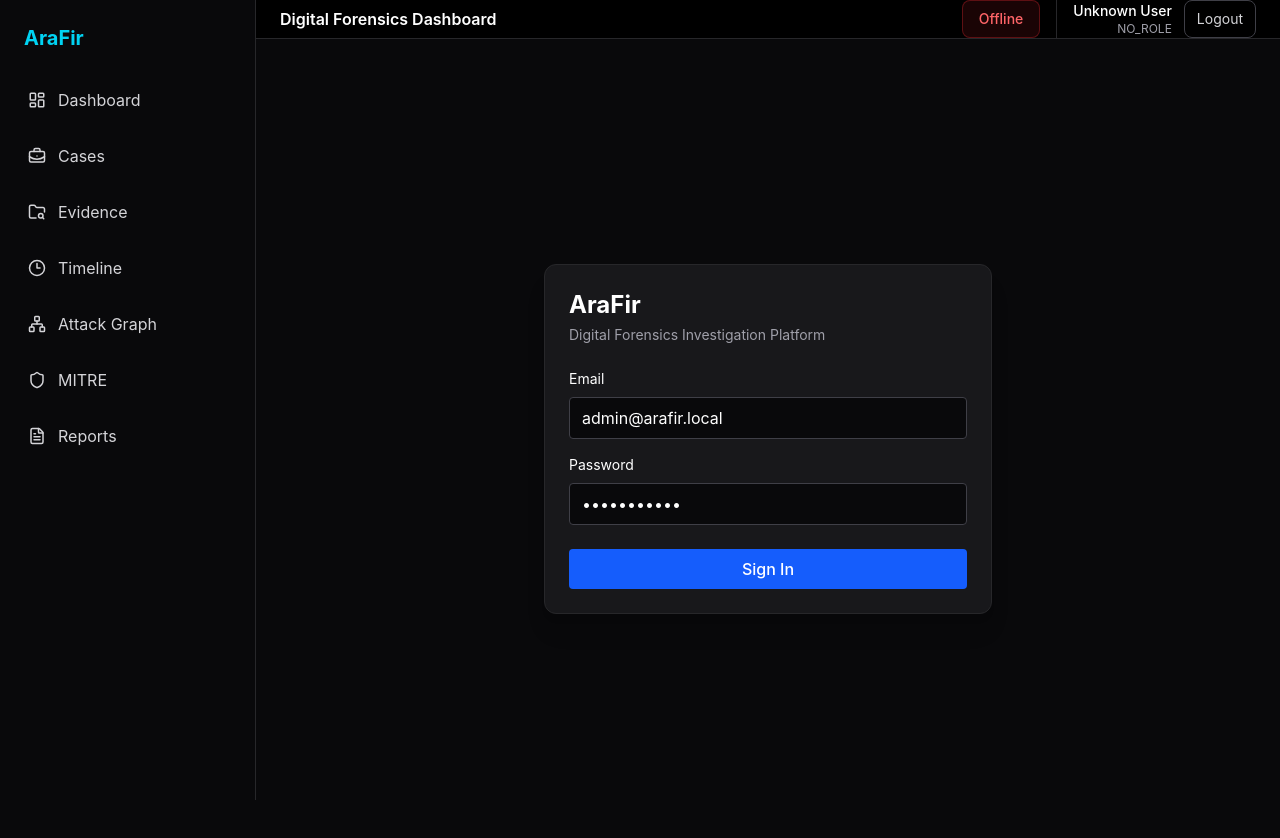
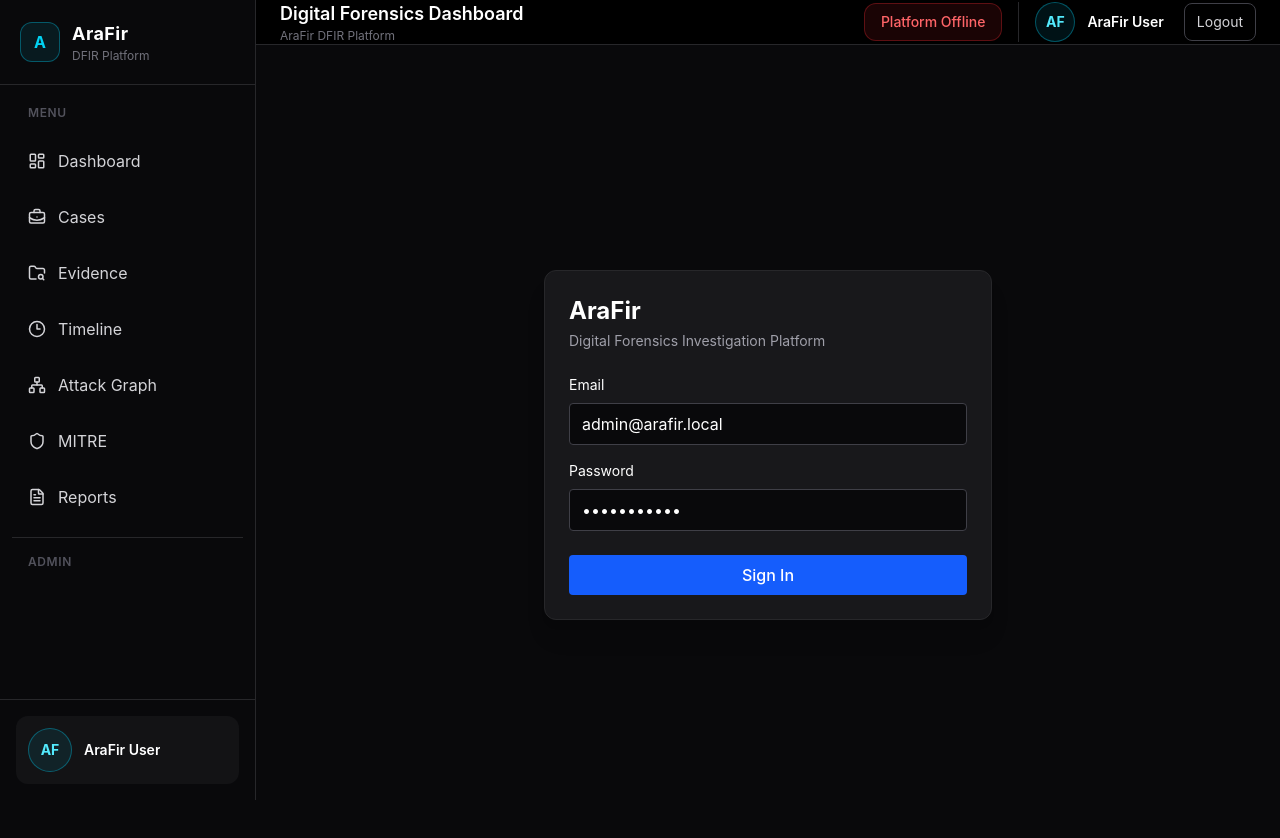
Before and after one commit to bay-ar4fah/AraFir, a React (Vite) app in the folder frontend/: page /login in a window 1280 px wide. Shown: the top 838 px of the page. Built offline with nearby package versions, Linux system fonts and the light colour scheme; no server answers.

Commit message:
Frontend: Redesign 3

```diff
--- a/frontend/src/components/Navbar/Navbar.tsx
+++ b/frontend/src/components/Navbar/Navbar.tsx
@@ -9,6 +9,11 @@ import {
 } from "../../services/statusService";
 
 import { useAuth } from "../../context/AuthContext";
+
+import {
+  formatRoleLabel,
+  getInitials,
+} from "../../utils/roleUtils";
 
 export default function Navbar() {
   const { user, logout } = useAuth();
@@ -41,18 +46,43 @@ export default function Navbar() {
     return () => clearInterval(interval);
   }, []);
 
+  const displayRole =
+    user?.roleLabel ||
+    formatRoleLabel(user?.role ?? "");
+
+  const initials =
+    getInitials(user?.name);
+
   return (
-    <header className="h-16 border-b border-zinc-800 flex items-center justify-between px-6 bg-black text-white">
-      <h1 className="font-semibold">
-        Digital Forensics Dashboard
-      </h1>
+    <header
+      className="
+        h-16
+        border-b
+        border-zinc-800
+        flex
+        items-center
+        justify-between
+        px-6
+        bg-black
+        text-white
+      "
+    >
+      <div>
+        <h1 className="font-semibold text-lg">
+          Digital Forensics Dashboard
+        </h1>
+
+        <p className="text-xs text-zinc-500">
+          AraFir DFIR Platform
+        </p>
+      </div>
 
       <div className="flex items-center gap-4">
         <div
           className={`
             px-4
             py-2
-            rounded-lg
+            rounded-xl
             border
             text-sm
             font-medium
@@ -64,7 +94,9 @@ export default function Navbar() {
           `}
         >
           {isOffline ? (
-            <span>Offline</span>
+            <span>
+              Platform Offline
+            </span>
           ) : (
             <div className="flex items-center gap-3">
               <span>
@@ -76,30 +108,64 @@ export default function Navbar() {
               </span>
 
               <span>
-                Cases: {status?.casesCount ?? 0}
+                Cases:{" "}
+                {status?.casesCount ?? 0}
               </span>
 
               <span>
-                Evidence: {status?.evidenceCount ?? 0}
+                Evidence:{" "}
+                {status?.evidenceCount ?? 0}
               </span>
             </div>
           )}
         </div>
 
         <div className="flex items-center gap-3 border-l border-zinc-800 pl-4">
+          <div
+            className="
+              h-10
+              w-10
+              rounded-full
+              border
+              border-cyan-500/40
+              bg-cyan-500/10
+              flex
+              items-center
+              justify-center
+              text-sm
+              font-bold
+              text-cyan-300
+            "
+          >
+            {initials}
+          </div>
+
           <div className="text-right text-sm">
-            <div className="font-medium text-white">
-              {user?.name ?? "Unknown User"}
-            </div>
+            <p className="font-semibold text-white">
+              {user?.name ??
+                "AraFir User"}
+            </p>
 
-            <div className="text-xs text-zinc-400">
-              {user?.role ?? "NO_ROLE"}
-            </div>
+            <p className="text-xs text-cyan-400">
+              {displayRole}
+            </p>
           </div>
 
           <button
             onClick={logout}
-            className="rounded-lg border border-zinc-700 px-3 py-2 text-sm text-zinc-300 hover:bg-zinc-800 hover:text-white"
+            className="
+              ml-2
+              rounded-lg
+              border
+              border-zinc-700
+              px-3
+              py-2
+              text-sm
+              text-zinc-300
+              hover:bg-zinc-800
+              hover:text-white
+              transition
+            "
           >
             Logout
           </button>
--- a/frontend/src/components/Sidebar/Sidebar.tsx
+++ b/frontend/src/components/Sidebar/Sidebar.tsx
@@ -11,7 +11,14 @@ import {
 } from "lucide-react";
 
 import { NavLink } from "react-router-dom";
+
 import PermissionGuard from "../Auth/PermissionGuard";
+import { useAuth } from "../../context/AuthContext";
+
+import {
+  formatRoleLabel,
+  getInitials,
+} from "../../utils/roleUtils";
 
 const menu = [
   {
@@ -52,13 +59,40 @@ const menu = [
 ];
 
 export default function Sidebar() {
+  const { user } = useAuth();
+
+  const displayRole =
+    user?.roleLabel ||
+    formatRoleLabel(user?.role ?? "");
+
+  const initials =
+    getInitials(user?.name);
+
   return (
-    <aside className="w-64 bg-zinc-950 border-r border-zinc-800">
-      <div className="p-6 text-xl font-bold text-cyan-400">
-        AraFir
+    <aside className="h-screen w-64 bg-zinc-950 border-r border-zinc-800 flex flex-col">
+      <div className="px-5 py-5 border-b border-zinc-800">
+        <div className="flex items-center gap-3">
+          <div className="h-10 w-10 rounded-xl border border-cyan-500/40 bg-cyan-500/10 flex items-center justify-center text-cyan-400 font-bold">
+            A
           </div>
 
-      <nav className="space-y-2 px-3">
+          <div>
+            <h1 className="text-lg font-bold tracking-wide text-white">
+              AraFir
+            </h1>
+
+            <p className="text-xs text-zinc-500">
+              DFIR Platform
+            </p>
+          </div>
+        </div>
+      </div>
+
+      <nav className="flex-1 space-y-2 px-3 py-5 overflow-y-auto">
+        <p className="px-4 pb-2 text-xs font-semibold uppercase tracking-wider text-zinc-600">
+          Menu
+        </p>
+
         {menu.map((item) => (
           <NavLink
             key={item.name}
@@ -85,6 +119,11 @@ export default function Sidebar() {
           </NavLink>
         ))}
 
+        <div className="pt-4 mt-4 border-t border-zinc-800">
+          <p className="px-4 pb-2 text-xs font-semibold uppercase tracking-wider text-zinc-600">
+            Admin
+          </p>
+
           <PermissionGuard permission="user:manage">
             <NavLink
               to="/users"
@@ -109,6 +148,7 @@ export default function Sidebar() {
               <span>User Management</span>
             </NavLink>
           </PermissionGuard>
+
           <PermissionGuard permission="audit:read">
             <NavLink
               to="/audit"
@@ -133,7 +173,26 @@ export default function Sidebar() {
               <span>Audit Trail</span>
             </NavLink>
           </PermissionGuard>
+        </div>
       </nav>
+
+      <div className="border-t border-zinc-800 p-4">
+        <div className="flex items-center gap-3 rounded-xl bg-zinc-900/70 p-3">
+          <div className="h-11 w-11 rounded-full border border-cyan-500/40 bg-cyan-500/10 flex items-center justify-center text-sm font-bold text-cyan-300">
+            {initials}
+          </div>
+
+          <div className="min-w-0">
+            <p className="truncate text-sm font-semibold text-white">
+              {user?.name ?? "AraFir User"}
+            </p>
+
+            <p className="truncate text-xs text-cyan-400">
+              {displayRole}
+            </p>
+          </div>
+        </div>
+      </div>
     </aside>
   );
 }
--- a/frontend/src/pages/Cases/CaseWorkspace.tsx
+++ b/frontend/src/pages/Cases/CaseWorkspace.tsx
@@ -81,11 +81,7 @@ function formatMetadata(metadata: string | null) {
   if (!metadata) return "-";
 
   try {
-    return JSON.stringify(
-      JSON.parse(metadata),
-      null,
-      2
-    );
+    return JSON.stringify(JSON.parse(metadata), null, 2);
   } catch {
     return metadata;
   }
@@ -381,10 +377,16 @@ export default function CaseWorkspace() {
 
   return (
     <div className="min-h-screen bg-zinc-950 text-white">
-      <div className="border-b border-zinc-800 bg-gradient-to-b from-zinc-950 to-zinc-900/70">
+      <section className="border-b border-zinc-800 bg-gradient-to-b from-zinc-950 via-zinc-950 to-zinc-900/60">
         <div className="px-6 py-6">
           <div className="flex flex-col gap-6 xl:flex-row xl:items-start xl:justify-between">
             <div className="min-w-0">
+              <div className="mb-3 flex items-center gap-2 text-xs text-zinc-500">
+                <span>AraFir</span>
+                <span>/</span>
+                <span>Case Workspace</span>
+              </div>
+
               <div className="flex flex-wrap items-center gap-3">
                 <h1 className="text-4xl font-bold tracking-tight">
                   {caseData.caseName}
@@ -412,7 +414,7 @@ export default function CaseWorkspace() {
                 </button>
               </div>
 
-              <p className="mt-4 max-w-4xl text-sm text-zinc-400">
+              <p className="mt-4 max-w-4xl text-sm leading-6 text-zinc-400">
                 {caseData.description}
               </p>
             </div>
@@ -479,7 +481,7 @@ export default function CaseWorkspace() {
             ))}
           </div>
         </div>
-      </div>
+      </section>
 
       <div className="grid gap-6 p-6 xl:grid-cols-[minmax(0,1fr)_400px]">
         <main className="min-w-0 space-y-6">
--- a/frontend/src/types/auth.ts
+++ b/frontend/src/types/auth.ts
@@ -27,6 +27,7 @@ export interface AuthUser {
   name: string;
   email: string;
   role: UserRole;
+  roleLabel?: string;
   permissions: Permission[];
   mustChangePassword?: boolean;
 }
--- /dev/null
+++ b/frontend/src/utils/roleUtils.ts
@@ -0,0 +1,27 @@
+export function formatRoleLabel(role: string): string {
+  const roleMap: Record<string, string> = {
+    SUPER_ADMIN: "Super Admin",
+    DFIR_MANAGER: "DFIR Manager",
+    INVESTIGATOR: "Investigator",
+    ANALYST: "Analyst",
+    AUDITOR: "Auditor",
+    READ_ONLY: "Read Only",
+  };
+
+  return roleMap[role] || role;
+}
+
+export function getInitials(name?: string | null): string {
+  if (!name) return "AF";
+
+  const parts = name
+    .trim()
+    .split(" ")
+    .filter(Boolean);
+
+  if (parts.length === 1) {
+    return parts[0].slice(0, 2).toUpperCase();
+  }
+
+  return `${parts[0][0]}${parts[1][0]}`.toUpperCase();
+}
```
Lines whose indentation alone changed are shown as unchanged.
